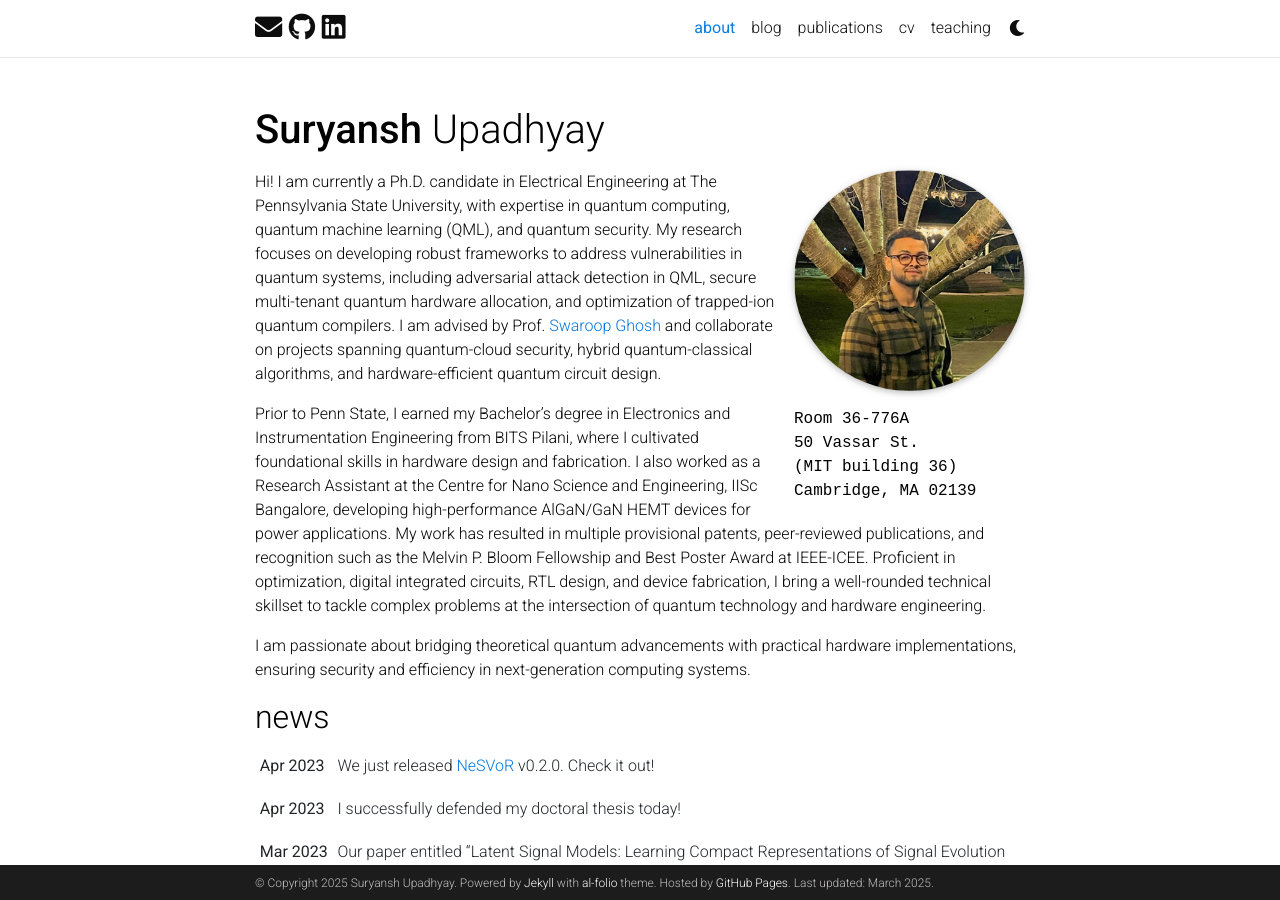
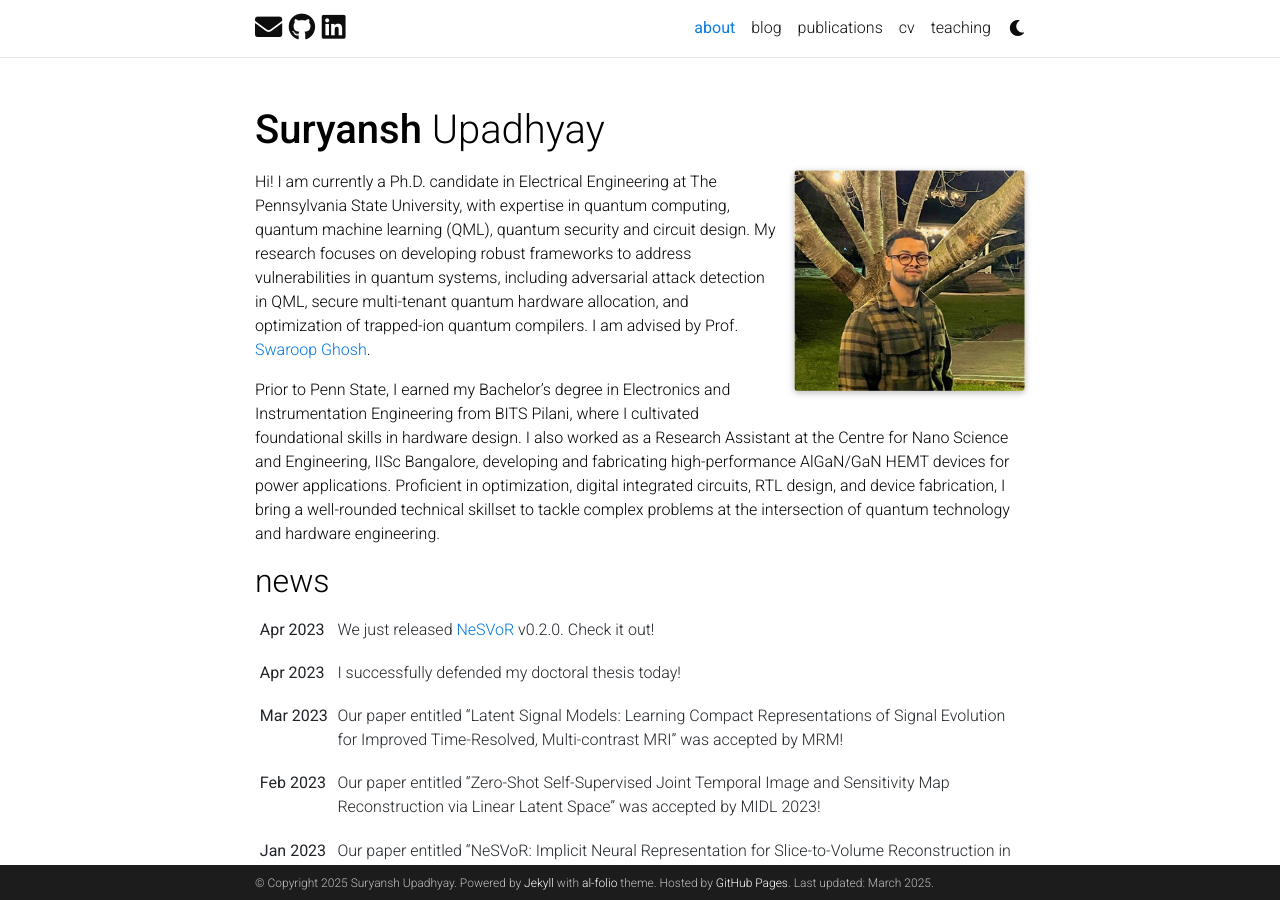
Before and after one commit to suryansh-upadhyay/suryansh-upadhyay.github.io, a Jekyll site: the page built from _pages/about.md, in a window 1280 px wide and 900 px high. Built offline with Jekyll 4.4.1, drawn with Linux system fonts in a browser that asks for light colours; full-size pictures stand in for the smaller copies a plugin makes; comment, search, counter and statistics services are not loaded; a style sheet for code colours, icons or effects is not loaded.

Commit message:
Update about.md

```diff
--- a/_pages/about.md
+++ b/_pages/about.md
@@ -7,12 +7,7 @@ subtitle: # <a href='#'>Affiliations</a>. Address. Contacts. Moto. Etc.
 profile:
   align: right
   image: prof_pic1.jpg
-  image_circular: true # crops the image to make it circular
-  address: >
-    <p>Room 36-776A</p>
-    <p>50 Vassar St. </p>
-    <p>(MIT building 36) </p>
-    <p>Cambridge, MA 02139</p>
+  image_circular: false # crops the image to make it circular
 
 news: true  # includes a list of news items
 latest_posts: false  # includes a list of the newest posts
@@ -21,11 +16,11 @@ social: true  # includes social icons at the bottom of the page
 ---
 
 
-Hi! I am currently a Ph.D. candidate in Electrical Engineering at The Pennsylvania State University, with expertise in quantum computing, quantum machine learning (QML), and quantum security. My research focuses on developing robust frameworks to address vulnerabilities in quantum systems, including adversarial attack detection in QML, secure multi-tenant quantum hardware allocation, and optimization of trapped-ion quantum compilers. I am advised by Prof. [Swaroop Ghosh]([https://www.eecs.psu.edu/departments/directory-detail-g.aspx?q=szg212]) and collaborate on projects spanning quantum-cloud security, hybrid quantum-classical algorithms, and hardware-efficient quantum circuit design.
+Hi! I am currently a Ph.D. candidate in Electrical Engineering at The Pennsylvania State University, with expertise in quantum computing, quantum machine learning (QML), quantum security and circuit design. My research focuses on developing robust frameworks to address vulnerabilities in quantum systems, including adversarial attack detection in QML, secure multi-tenant quantum hardware allocation, and optimization of trapped-ion quantum compilers. I am advised by Prof. [Swaroop Ghosh]([https://www.eecs.psu.edu/departments/directory-detail-g.aspx?q=szg212]).
 
-Prior to Penn State, I earned my Bachelor’s degree in Electronics and Instrumentation Engineering from BITS Pilani, where I cultivated foundational skills in hardware design and fabrication. I also worked as a Research Assistant at the Centre for Nano Science and Engineering, IISc Bangalore, developing high-performance AlGaN/GaN HEMT devices for power applications. My work has resulted in multiple provisional patents, peer-reviewed publications, and recognition such as the Melvin P. Bloom Fellowship and Best Poster Award at IEEE-ICEE. Proficient in optimization, digital integrated circuits, RTL design, and device fabrication, I bring a well-rounded technical skillset to tackle complex problems at the intersection of quantum technology and hardware engineering.
+Prior to Penn State, I earned my Bachelor’s degree in Electronics and Instrumentation Engineering from BITS Pilani, where I cultivated foundational skills in hardware design. I also worked as a Research Assistant at the Centre for Nano Science and Engineering, IISc Bangalore, developing and fabricating high-performance AlGaN/GaN HEMT devices for power applications. Proficient in optimization, digital integrated circuits, RTL design, and device fabrication, I bring a well-rounded technical skillset to tackle complex problems at the intersection of quantum technology and hardware engineering.
 
-I am passionate about bridging theoretical quantum advancements with practical hardware implementations, ensuring security and efficiency in next-generation computing systems.
+
 
 <!--
 Write your biography here. Tell the world about yourself. Link to your favorite [subreddit](http://reddit.com). You can put a picture in, too. The code is already in, just name your picture `prof_pic.jpg` and put it in the `img/` folder.test
```
